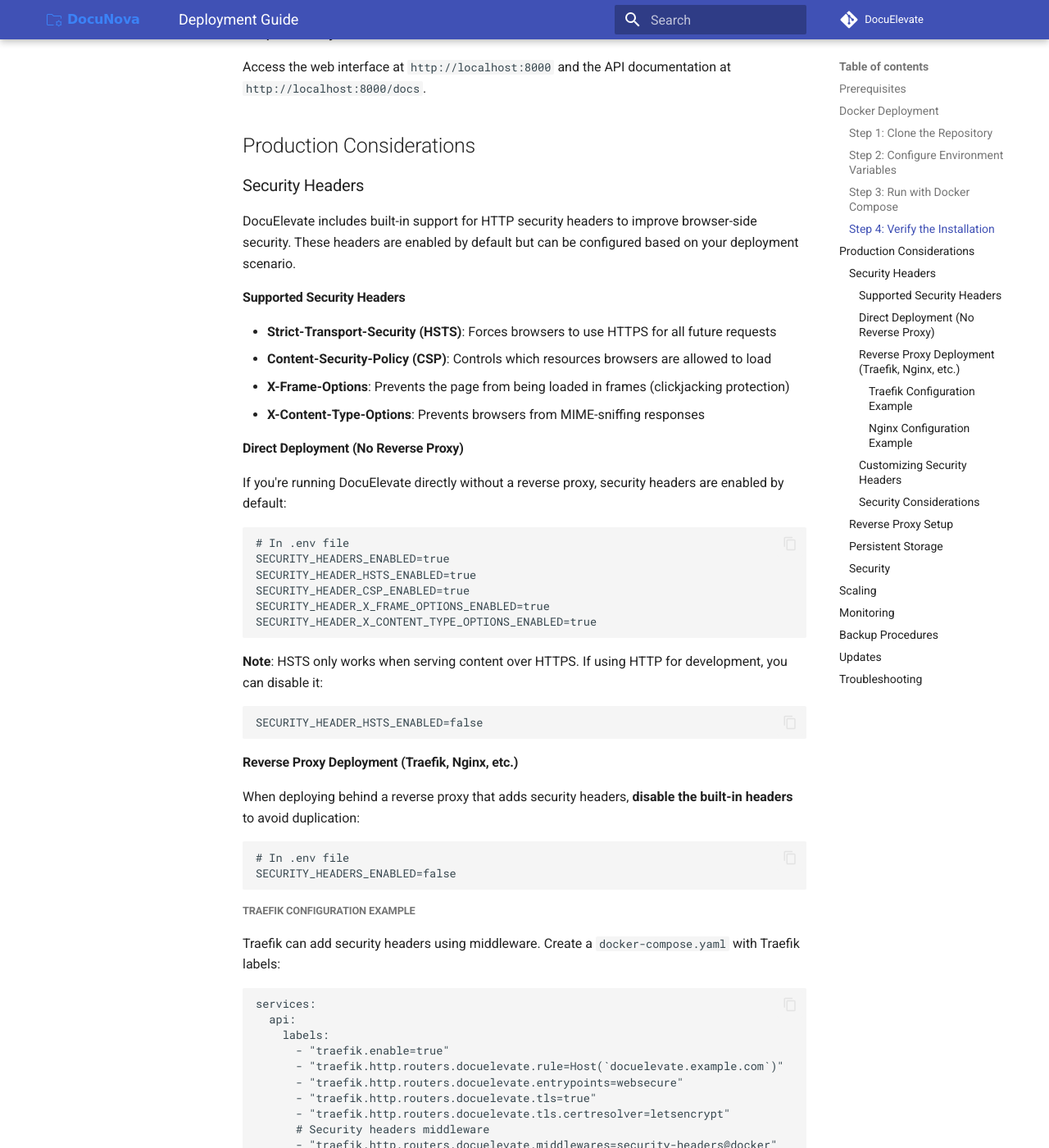
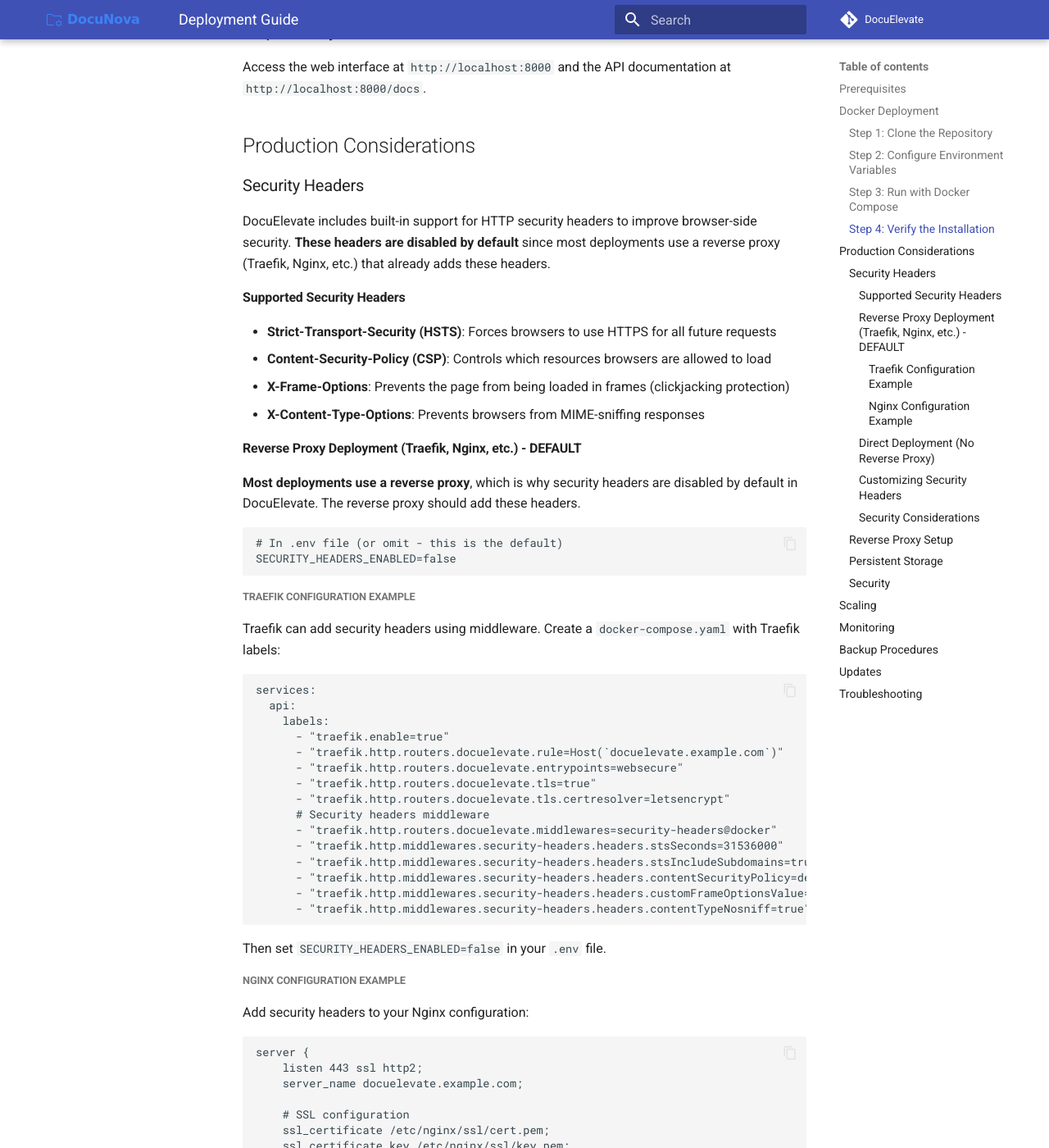
Before and after one commit to christianlouis/DocuElevate, an MkDocs documentation site: the page built from docs/DeploymentGuide.md, in a window 1280 px wide and 1400 px high, scrolled down 1321 px. Shown: the whole window at 82% size. Built offline with MkDocs 1.6.1 and Material for MkDocs 9.7.7, drawn with Linux system fonts in a browser that asks for light colours; comment, search, counter and statistics services are not loaded; some of the changed text lies outside the part shown.

Commit message:
refactor: change security headers default to disabled
Security headers are now disabled by default since most deployments use a reverse proxy (Traefik, Nginx) that already adds these headers. Enable with SECURITY_HEADERS_ENABLED=true for direct deployments.

Changes:
- Set security_headers_enabled default to False in app/config.py
- Update all documentation to reflect new default
- Comment out examples in .env.demo (now showing disabled state)
- Update SECURITY_AUDIT.md to reflect reverse proxy as default deployment
- Tests still pass (3 passed, 8 skipped as expected with headers disabled)

Co-authored-by: christianlouis <361235+christianlouis@users.noreply.github.com>

````diff
--- a/docs/ConfigurationGuide.md
+++ b/docs/ConfigurationGuide.md
@@ -100,13 +100,13 @@ DocuElevate can monitor multiple IMAP mailboxes for document attachments. Each m
 
 ### Security Headers
 
-DocuElevate supports HTTP security headers to improve browser-side security. These headers are enabled by default but should be disabled if your reverse proxy (Traefik, Nginx, etc.) already adds them. See [Deployment Guide - Security Headers](DeploymentGuide.md#security-headers) for detailed configuration examples.
+DocuElevate supports HTTP security headers to improve browser-side security. **These headers are disabled by default** since most deployments use a reverse proxy (Traefik, Nginx, etc.) that already adds them. Enable only if deploying directly without a reverse proxy. See [Deployment Guide - Security Headers](DeploymentGuide.md#security-headers) for detailed configuration examples.
 
 #### Master Control
 
 | **Variable**                | **Description**                                                         | **Default** |
 |-----------------------------|-------------------------------------------------------------------------|-------------|
-| `SECURITY_HEADERS_ENABLED`  | Enable/disable security headers middleware. Set to `false` if reverse proxy handles headers. | `true` |
+| `SECURITY_HEADERS_ENABLED`  | Enable/disable security headers middleware. Set to `true` if deploying without reverse proxy. | `false` |
 
 #### Strict-Transport-Security (HSTS)
 
@@ -173,20 +173,20 @@ Prevents browsers from MIME-sniffing responses away from the declared content-ty
 
 #### Configuration Examples
 
+**Reverse Proxy Deployment (Default - Traefik, Nginx):**
+```bash
+# Headers disabled by default - reverse proxy handles them
+# SECURITY_HEADERS_ENABLED=false  # Can be omitted
+```
+
 **Direct Deployment (No Reverse Proxy):**
 ```bash
-# Enable all security headers (default)
+# Enable all security headers
 SECURITY_HEADERS_ENABLED=true
 SECURITY_HEADER_HSTS_ENABLED=true
 SECURITY_HEADER_CSP_ENABLED=true
 SECURITY_HEADER_X_FRAME_OPTIONS_ENABLED=true
 SECURITY_HEADER_X_CONTENT_TYPE_OPTIONS_ENABLED=true
-```
-
-**Behind Reverse Proxy (Traefik, Nginx):**
-```bash
-# Disable security headers (let proxy handle them)
-SECURITY_HEADERS_ENABLED=false
 ```
 
 **Custom Configuration:**
--- a/docs/DeploymentGuide.md
+++ b/docs/DeploymentGuide.md
@@ -56,7 +56,7 @@ Access the web interface at `http://localhost:8000` and the API documentation at
 
 ### Security Headers
 
-DocuElevate includes built-in support for HTTP security headers to improve browser-side security. These headers are enabled by default but can be configured based on your deployment scenario.
+DocuElevate includes built-in support for HTTP security headers to improve browser-side security. **These headers are disabled by default** since most deployments use a reverse proxy (Traefik, Nginx, etc.) that already adds these headers.
 
 #### Supported Security Headers
 
@@ -65,31 +65,12 @@ DocuElevate includes built-in support for HTTP security headers to improve brows
 - **X-Frame-Options**: Prevents the page from being loaded in frames (clickjacking protection)
 - **X-Content-Type-Options**: Prevents browsers from MIME-sniffing responses
 
-#### Direct Deployment (No Reverse Proxy)
+#### Reverse Proxy Deployment (Traefik, Nginx, etc.) - DEFAULT
 
-If you're running DocuElevate directly without a reverse proxy, security headers are enabled by default:
+**Most deployments use a reverse proxy**, which is why security headers are disabled by default in DocuElevate. The reverse proxy should add these headers.
 
 ```bash
-# In .env file
-SECURITY_HEADERS_ENABLED=true
-SECURITY_HEADER_HSTS_ENABLED=true
-SECURITY_HEADER_CSP_ENABLED=true
-SECURITY_HEADER_X_FRAME_OPTIONS_ENABLED=true
-SECURITY_HEADER_X_CONTENT_TYPE_OPTIONS_ENABLED=true
-```
-
-**Note**: HSTS only works when serving content over HTTPS. If using HTTP for development, you can disable it:
-
-```bash
-SECURITY_HEADER_HSTS_ENABLED=false
-```
-
-#### Reverse Proxy Deployment (Traefik, Nginx, etc.)
-
-When deploying behind a reverse proxy that adds security headers, **disable the built-in headers** to avoid duplication:
-
-```bash
-# In .env file
+# In .env file (or omit - this is the default)
 SECURITY_HEADERS_ENABLED=false
 ```
 
@@ -146,11 +127,35 @@ server {
 }
 ```
 
-Then set `SECURITY_HEADERS_ENABLED=false` in your `.env` file.
+Then keep `SECURITY_HEADERS_ENABLED=false` in your `.env` file (or omit it, as this is the default).
+
+#### Direct Deployment (No Reverse Proxy)
+
+If you're running DocuElevate **directly without a reverse proxy**, enable security headers:
+
+```bash
+# In .env file
+SECURITY_HEADERS_ENABLED=true
+```
+
+You can also configure individual headers:
+
+```bash
+SECURITY_HEADER_HSTS_ENABLED=true
+SECURITY_HEADER_CSP_ENABLED=true
+SECURITY_HEADER_X_FRAME_OPTIONS_ENABLED=true
+SECURITY_HEADER_X_CONTENT_TYPE_OPTIONS_ENABLED=true
+```
+
+**Note**: HSTS only works when serving content over HTTPS. If using HTTP for development, you can disable it:
+
+```bash
+SECURITY_HEADER_HSTS_ENABLED=false
+```
 
 #### Customizing Security Headers
 
-You can customize individual header values in your `.env` file:
+If you enable security headers, you can customize individual header values in your `.env` file:
 
 ```bash
 # Customize HSTS (e.g., shorter duration for testing)
````
Also changed, not shown: SECURITY_AUDIT.md (+23 -23 lines), 2 other files.
